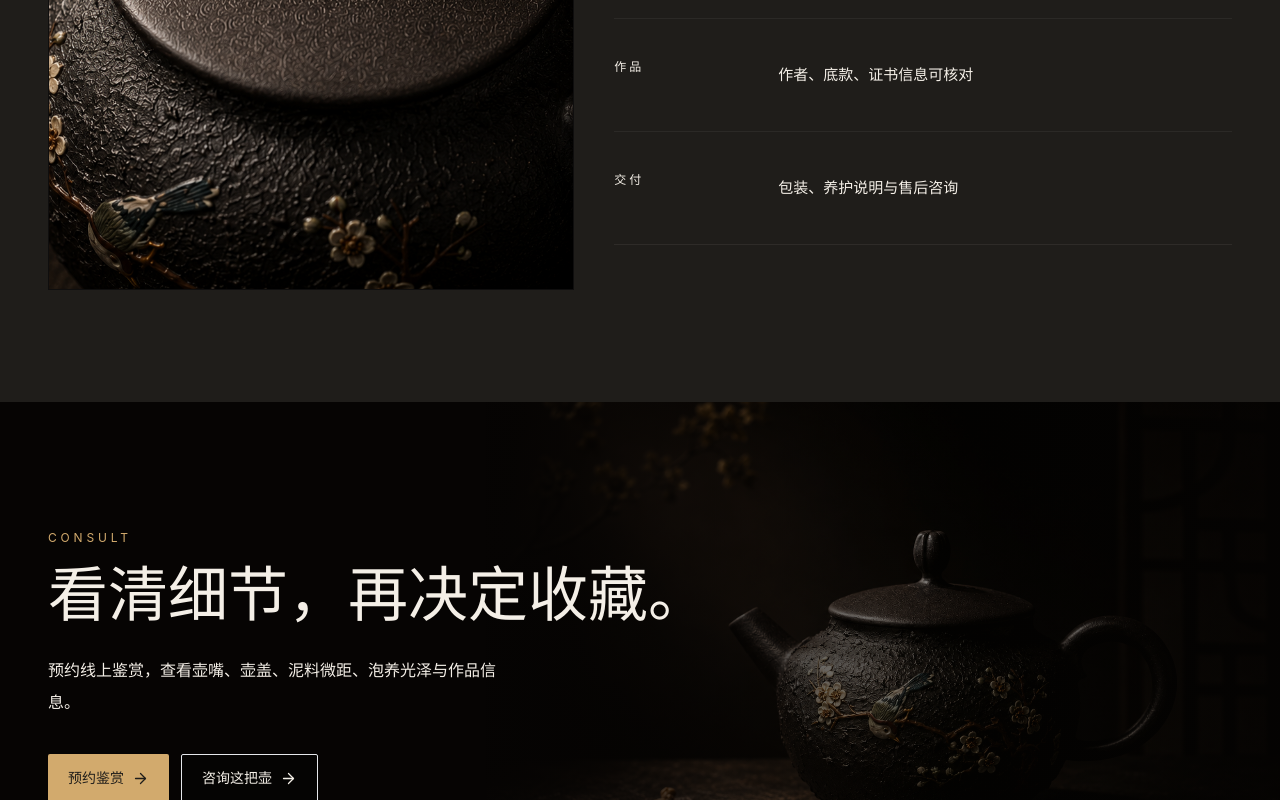
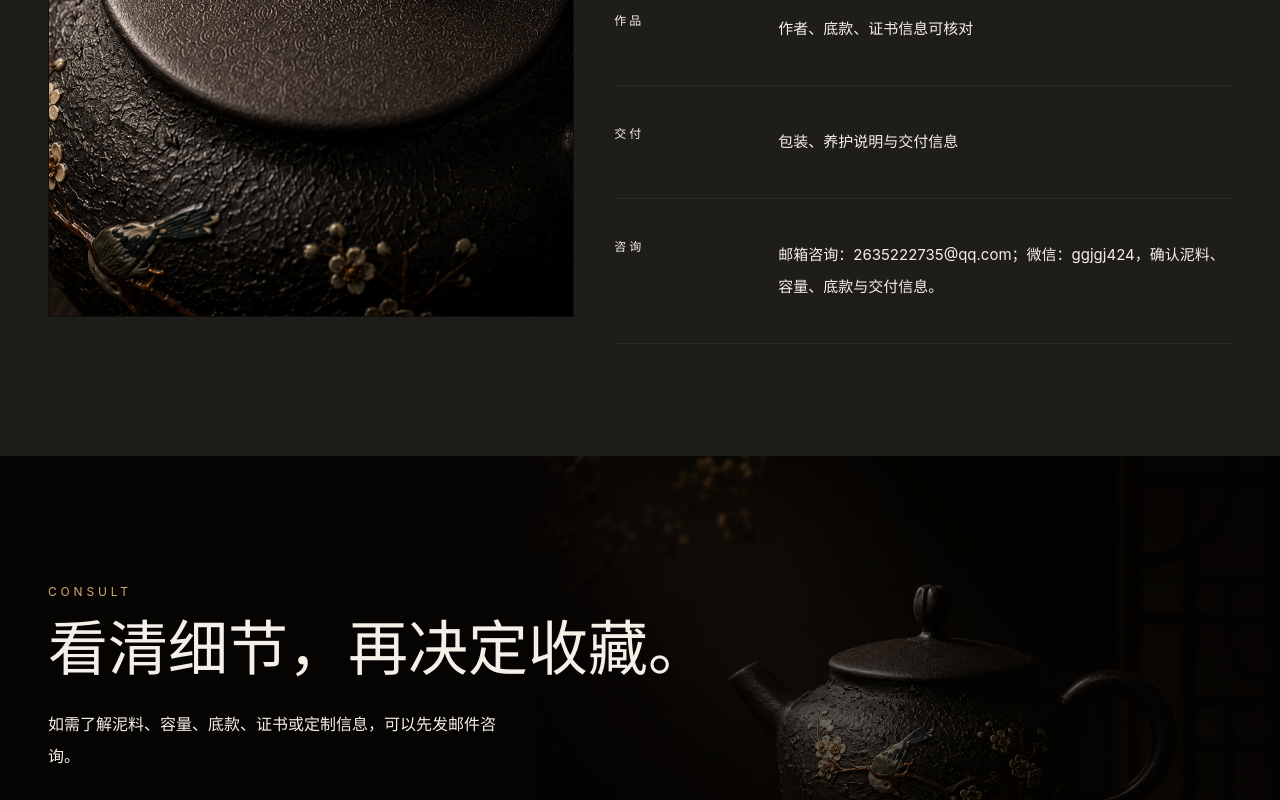
Before and after one commit to ashndjagsdbk/zisha-teapot-landing, a React (Vite) app: page / in a window 1280 px wide. Shown: the part 5240-6040 px from the top of the page. Built offline with nearby package versions, Linux system fonts and the light colour scheme.

Commit message:
update trust section copy

```diff
--- a/src/components/CTASection.jsx
+++ b/src/components/CTASection.jsx
@@ -22,12 +22,14 @@ export default function CTASection() {
             看清细节，再决定收藏。
           </h2>
           <p className="mt-7 max-w-md text-base leading-8 text-paper/68">
-            预约线上鉴赏，查看壶嘴、壶盖、泥料微距、泡养光泽与作品信息。
+            如需了解泥料、容量、底款、证书或定制信息，可以先发邮件咨询。
           </p>
           <div className="mt-9 flex flex-col gap-3 sm:flex-row">
-            <CTAButton href="mailto:hello@example.com">预约鉴赏</CTAButton>
-            <CTAButton href="mailto:hello@example.com" variant="secondary">
-              咨询这把壶
+            <CTAButton href="mailto:2635222735@qq.com?subject=紫砂壶咨询">
+              邮件咨询
+            </CTAButton>
+            <CTAButton href="#craft" variant="secondary">
+              查看工艺
             </CTAButton>
           </div>
         </div>
--- a/src/components/TrustSection.jsx
+++ b/src/components/TrustSection.jsx
@@ -5,7 +5,8 @@ const specs = [
   ["容量", "约 180ml，适合日常茶席"],
   ["结构", "壶嘴、壶盖、壶口细节可查看"],
   ["作品", "作者、底款、证书信息可核对"],
-  ["交付", "包装、养护说明与售后咨询"]
+  ["交付", "包装、养护说明与交付信息"],
+  ["咨询", "邮箱咨询：2635222735@qq.com；微信：ggjgj424，确认泥料、容量、底款与交付信息。"]
 ];
 
 export default function TrustSection() {
@@ -14,7 +15,7 @@ export default function TrustSection() {
       id="trust"
       eyebrow="TRUST"
       title="少一点修辞，多一点可确认。"
-      intro="泥料、容量、结构、交付与售后，清楚列出，方便判断。"
+      intro="泥料、容量、结构与交付，清楚列出，方便判断。"
       className="bg-[#0d0907]"
     >
       <div className="grid gap-10 lg:grid-cols-[0.92fr_1.08fr] lg:items-center">
```
